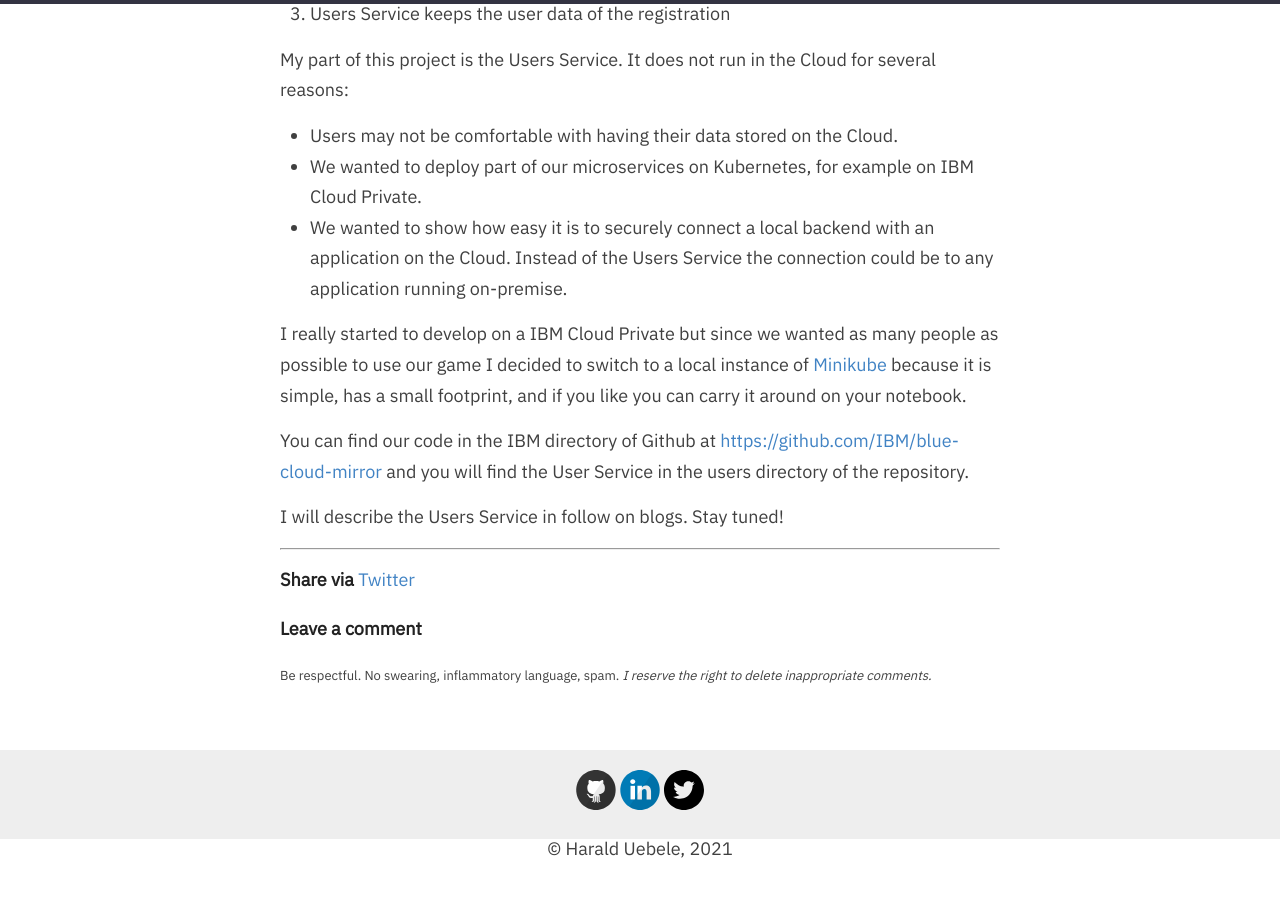
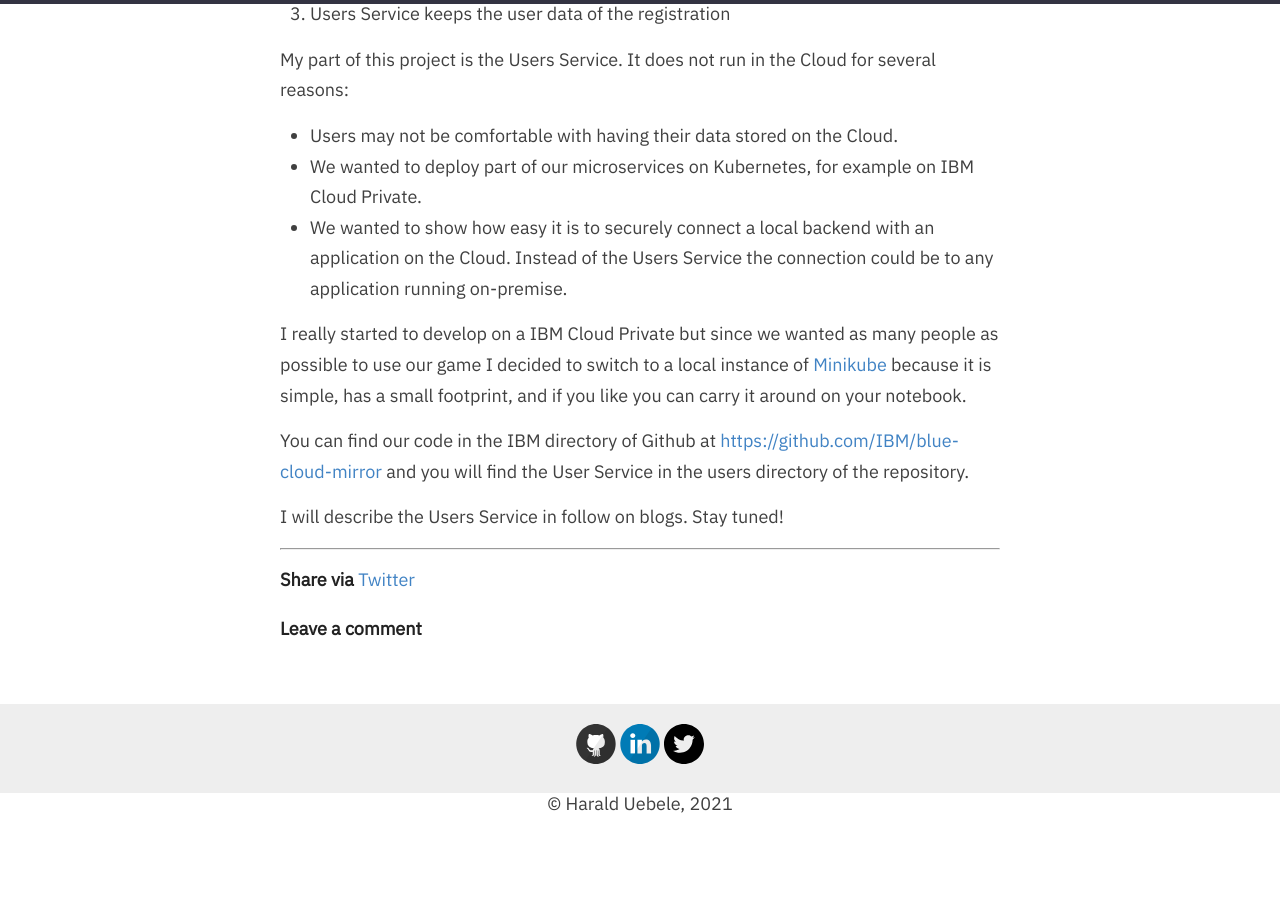
Before and after one commit to HaraldUebele/HaraldUebele.github.io, a Jekyll site: the page built from _posts/2019/2019-01-31-blue-cloud-mirror-a-fun-ibm-cloud-showcase.md, in a window 1280 px wide and 900 px high, scrolled down 1076 px. Shown: the top 897 px of the window. Built offline with Jekyll 4.4.1, drawn with Linux system fonts in a browser that asks for light colours; comment, search, counter and statistics services are not loaded; after the commit the page ends 1930 px from its top, so only the background shows below that.

Commit message:
remove text

```diff
--- a/_layouts/post.html
+++ b/_layouts/post.html
@@ -40,7 +40,7 @@
   {% unless page.allow_comments == "no" %}
   <div class="entry">
     <h4>Leave a comment</h4>
-    <p><font size="-1">Be respectful. No swearing, inflammatory language, spam. <i>I reserve the right to delete inappropriate comments.</i></font></p>
+    <!-- <p><font size="-1">Be respectful. No swearing, inflammatory language, spam. <i>I reserve the right to delete inappropriate comments.</i></font></p> -->
     <script src="https://utteranc.es/client.js"
           repo="haralduebele/haralduebele.github.io"
           issue-term="title"
```
